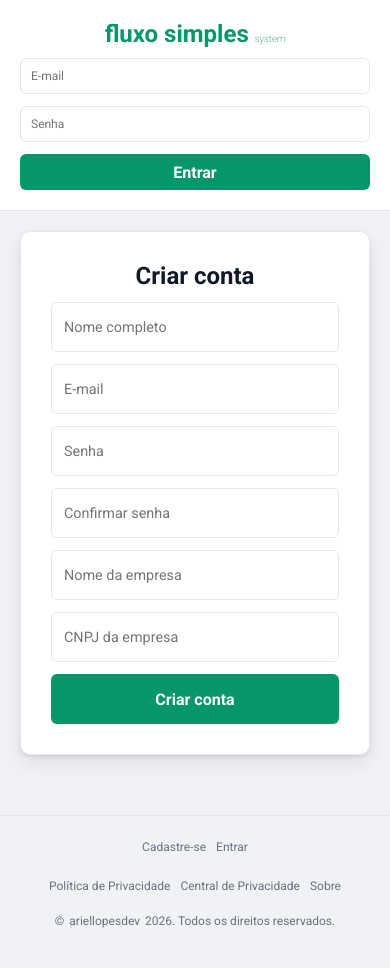
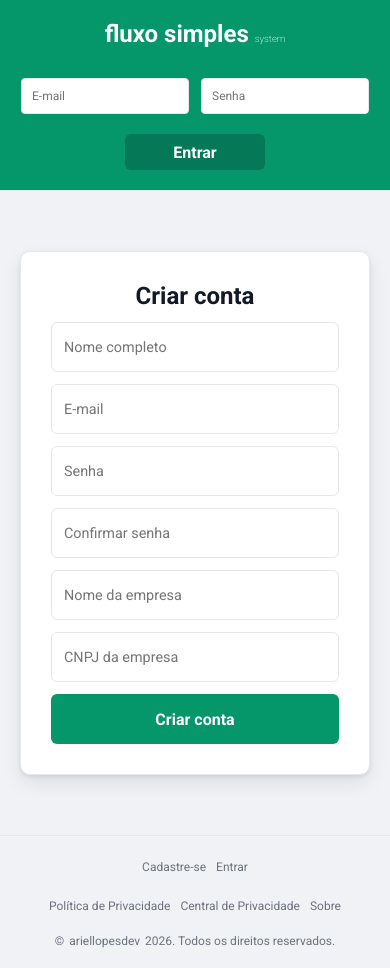
Before and after one commit to ariellopesdev/fluxosimplessystem, a React (Create React App) app in the folder frontend/: page /register in a window 390 px wide. Built offline with nearby package versions, Linux system fonts and the light colour scheme.

Commit message:
Finished design of Register Page on responsive view

```diff
--- a/frontend/src/pages/Register/Register.css
+++ b/frontend/src/pages/Register/Register.css
@@ -6,7 +6,7 @@
   justify-content: space-between;
   padding: 0 40px;
   border-bottom: 1px solid var(--border);
-  background-color: var(--surface);
+  background-color: var(--primary);
 }
 
 /* logo */
@@ -15,7 +15,7 @@
   border: none;
   font-size: clamp(1.5rem, 2.5vw, 2rem);
   font-weight: var(--weight-700);
-  color: var(--primary);
+  color: var(--surface);
   cursor: pointer;
 }
 
@@ -35,7 +35,7 @@
   height: 36px;
   padding: 0 10px;
   border: 1px solid var(--border);
-  border-radius: 6px;
+  border-radius: 4px;
   font-size: clamp(0.75rem, 1vw, 0.9rem);
   transition:
     border-color 0.2s ease,
@@ -57,7 +57,7 @@
 .form__register--login button {
   height: 36px;
   padding: 0 16px;
-  background-color: var(--primary);
+  background-color: var(--primary-hover);
   color: var(--surface);
   border: none;
   border-radius: 6px;
@@ -144,15 +144,25 @@
     height: auto;
     gap: 10px;
     padding: 20px;
+    margin-bottom: 40px;
+  }
+
+  .register__header--company {
+    margin-bottom: 20px;
   }
 
   .form__register--login {
     width: 100%;
-    flex-direction: column;
+    display: flex;
+    flex-wrap: wrap;
+    justify-content: center;
   }
 
-  .form__register--login input,
-  .form__register--login button {
-    width: 100%;
+  .form__register--login input {
+    width: 48%;
+  }
+  .form__register--login button{
+    width: 40%;
+    margin-top: 8px;
   }
 }
```
